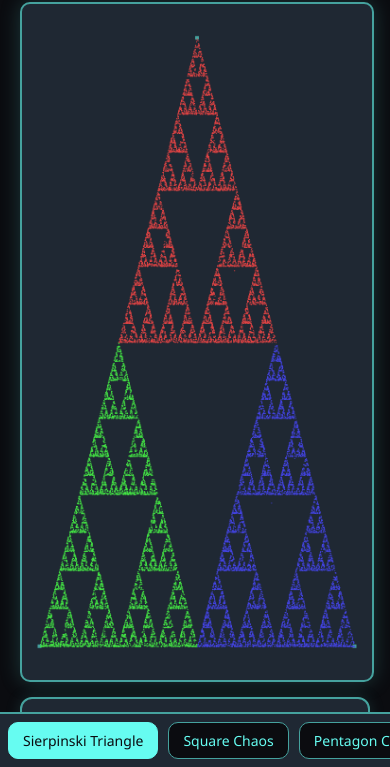
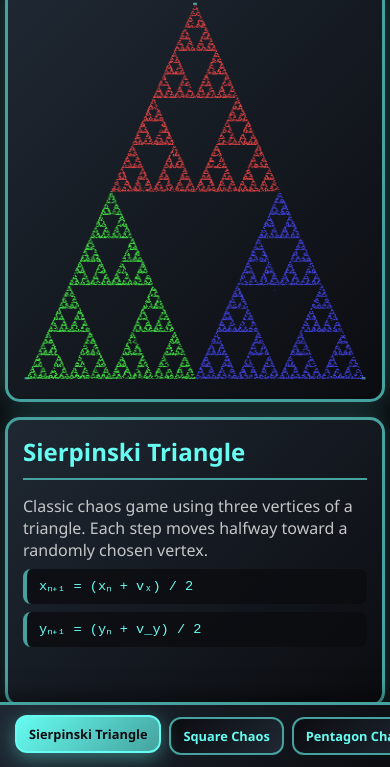
Before and after one commit to BelskviK/Fractal-drawing-algorithms, a plain HTML site: page index.html in a window 390 px wide. Shown: the part 77-844 px from the top of the page. Drawn offline with Linux system fonts and the light colour scheme; animation ran at ten frames a second.

Commit message:
Update style.css

```diff
--- a/style.css
+++ b/style.css
@@ -1,7 +1,10 @@
+* {
+  box-sizing: border-box;
+}
+
 body {
   display: flex;
   flex-direction: column;
-  align-items: center;
   background-color: #0b0c10;
   color: #c5c6c7;
   font-family: 'Segoe UI', Tahoma, Geneva, Verdana, sans-serif;
@@ -13,89 +16,97 @@ body {
 .main-container {
   display: flex;
   flex-direction: column;
-  align-items: center;
   flex: 1;
   width: 100%;
-  max-width: 1200px;
   position: relative;
   overflow: hidden;
-  padding: 10px;
-  box-sizing: border-box;
+  padding: 0;
 }
 
 h1 {
   color: #66fcf1;
-  margin: 8px 0;
-  text-shadow: 0 0 5px #45a29e;
+  margin: 15px 0;
+  text-align: center;
+  text-shadow: 0 0 10px #45a29e;
+  font-size: 2.5em;
+  z-index: 10;
+  position: relative;
 }
 
 .fractal-flex {
   display: flex;
   flex-direction: row;
   align-items: stretch;
-  justify-content: center;
+  justify-content: space-between;
   flex: 1;
   width: 100%;
-  gap: 15px;
-  padding: 10px;
-  box-sizing: border-box;
+  gap: 20px;
+  padding: 0 20px 80px 20px; /* Extra bottom padding for tabs */
+  height: calc(100vh - 80px);
 }
 
+/* Canvas takes 70% of space */
 canvas {
-  flex: 1;
-  background-color: #1f2833;
-  border: 2px solid #45a29e;
-  border-radius: 10px;
-  box-shadow: 0 0 20px rgba(69, 162, 158, 0.3);
+  flex: 7;
+  background: linear-gradient(135deg, #1f2833 0%, #0b0c10 100%);
+  border: 3px solid #45a29e;
+  border-radius: 15px;
+  box-shadow: 0 0 30px rgba(69, 162, 158, 0.4);
   min-height: 400px;
 }
 
+/* Info container takes 30% of space */
 .info-container {
-  flex: 1;
-  background-color: #1f2833;
-  border: 2px solid #45a29e;
-  border-radius: 12px;
-  box-shadow: 0 0 15px rgba(69, 162, 158, 0.2);
-  padding: 15px;
+  flex: 3;
+  background: linear-gradient(135deg, #1f2833 0%, #0b0c10 100%);
+  border: 3px solid #45a29e;
+  border-radius: 15px;
+  box-shadow: 0 0 20px rgba(69, 162, 158, 0.3);
+  padding: 20px;
   overflow-y: auto;
   display: flex;
   flex-direction: column;
   min-height: 0;
   max-width: 400px;
+  backdrop-filter: blur(10px);
 }
 
 .info-container h2 {
   color: #66fcf1;
-  margin: 0 0 10px 0;
-  border-bottom: 1px solid #45a29e;
-  padding-bottom: 5px;
+  margin: 0 0 15px 0;
+  border-bottom: 2px solid #45a29e;
+  padding-bottom: 10px;
+  font-size: 1.5em;
 }
 
 .info-container code {
   display: block;
-  background-color: #0b0c10;
+  background: rgba(11, 12, 16, 0.8);
   color: #66fcf1;
-  padding: 8px 12px;
-  margin: 5px 0;
-  border-radius: 6px;
+  padding: 10px 15px;
+  margin: 8px 0;
+  border-radius: 8px;
   font-family: "Courier New", monospace;
-  border-left: 3px solid #45a29e;
+  border-left: 4px solid #45a29e;
+  font-size: 0.9em;
+  line-height: 1.4;
 }
 
-/* Tabs fixed at bottom */
+/* Enhanced tabs at bottom */
 .tabs {
-  position: absolute;
+  position: fixed;
   bottom: 0;
   left: 0;
   right: 0;
   display: flex;
   overflow-x: auto;
   white-space: nowrap;
-  background-color: #1f2833;
-  border-top: 2px solid #45a29e;
-  padding: 12px;
+  background: linear-gradient(135deg, #1f2833 0%, #0b0c10 100%);
+  border-top: 3px solid #45a29e;
+  padding: 15px 20px;
   scrollbar-width: none;
-  z-index: 100;
+  z-index: 1000;
+  box-shadow: 0 -5px 20px rgba(0, 0, 0, 0.5);
 }
 
 .tabs::-webkit-scrollbar {
@@ -103,52 +114,123 @@ canvas {
 }
 
 .tab {
-  background-color: #0b0c10;
+  background: linear-gradient(135deg, #0b0c10 0%, #1f2833 100%);
   color: #66fcf1;
-  padding: 10px 18px;
-  margin-right: 10px;
-  border-radius: 10px;
+  padding: 12px 20px;
+  margin-right: 12px;
+  border-radius: 12px;
   cursor: pointer;
   transition: all 0.3s ease;
   flex-shrink: 0;
-  border: 1px solid #45a29e;
-  font-weight: 500;
+  border: 2px solid #45a29e;
+  font-weight: 600;
+  font-size: 0.9em;
+  min-width: 120px;
+  text-align: center;
 }
 
 .tab:hover {
-  background-color: #45a29e;
+  background: linear-gradient(135deg, #45a29e 0%, #66fcf1 100%);
   color: #0b0c10;
-  transform: translateY(-2px);
+  transform: translateY(-3px);
+  box-shadow: 0 5px 15px rgba(102, 252, 241, 0.3);
 }
 
 .tab.active {
-  background-color: #66fcf1;
+  background: linear-gradient(135deg, #66fcf1 0%, #45a29e 100%);
   color: #0b0c10;
   border-color: #66fcf1;
+  transform: translateY(-2px);
+  box-shadow: 0 5px 20px rgba(102, 252, 241, 0.4);
 }
 
-/* Responsive */
+/* Scrollbar styling for info container */
+.info-container::-webkit-scrollbar {
+  width: 8px;
+}
+
+.info-container::-webkit-scrollbar-track {
+  background: #1f2833;
+  border-radius: 4px;
+}
+
+.info-container::-webkit-scrollbar-thumb {
+  background: #45a29e;
+  border-radius: 4px;
+}
+
+.info-container::-webkit-scrollbar-thumb:hover {
+  background: #66fcf1;
+}
+
+/* Responsive design */
+@media (max-width: 1024px) {
+  .fractal-flex {
+    gap: 15px;
+    padding: 0 15px 80px 15px;
+  }
+
+  .info-container {
+    max-width: 350px;
+  }
+}
+
 @media (max-width: 768px) {
+  h1 {
+    font-size: 2em;
+    margin: 10px 0;
+  }
+
   .fractal-flex {
     flex-direction: column;
+    padding: 0 10px 70px 10px;
+    gap: 15px;
   }
 
   canvas {
-    width: 100%;
-    height: 50vh;
+    flex: 6;
+    min-height: 50vh;
   }
 
   .info-container {
-    max-height: 30vh;
+    flex: 4;
     max-width: none;
+    max-height: 35vh;
   }
 
   .tabs {
-    padding: 8px;
+    padding: 12px 15px;
   }
 
   .tab {
-    padding: 8px 14px;
-    font-size: 14px;
+    padding: 10px 16px;
+    min-width: 100px;
+    font-size: 0.85em;
   }
 }
+
+@media (max-width: 480px) {
+  h1 {
+    font-size: 1.7em;
+  }
+
+  .fractal-flex {
+    padding: 0 5px 60px 5px;
+  }
+
+  .tab {
+    padding: 8px 12px;
+    min-width: 90px;
+    font-size: 0.8em;
+    margin-right: 8px;
+  }
+
+  .info-container {
+    padding: 15px;
+  }
+
+  .info-container code {
+    padding: 8px 12px;
+    font-size: 0.85em;
+  }
+}
```
